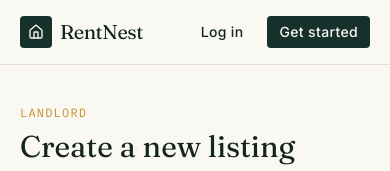
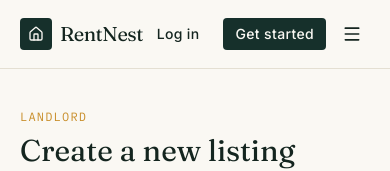
Before and after one commit to aflazur/rentnest-frontend, a Next.js app: page /deshboard/landlord/properties/new in a window 390 px wide. Shown: the top 171 px of the page. Built offline with nearby package versions, Linux system fonts and the light colour scheme; no server answers.

Commit message:
add responsive mobile navigation menu

```diff
--- /dev/null
+++ b/src/components/layout/mobile-nav.tsx
@@ -0,0 +1,44 @@
+"use client";
+
+import { useState } from "react";
+import Link from "next/link";
+import { Menu, X } from "lucide-react";
+import type { SessionUser } from "@/types";
+
+const ROLE_HOME: Record<string, string> = {
+    TENANT: "/dashboard/tenant",
+    LANDLORD: "/dashboard/landlord",
+    ADMIN: "/dashboard/admin",
+};
+
+export function MobileNav({ user }: { user: SessionUser | null }) {
+    const [open, setOpen] = useState(false);
+
+    return (
+        <div className="md:hidden">
+            <button
+                onClick={() => setOpen((v) => !v)}
+                aria-label={open ? "Close menu" : "Open menu"}
+                aria-expanded={open}
+                className="rounded-sm p-2 text-ink hover:bg-paper-dim"
+            >
+                {open ? <X className="h-5 w-5" /> : <Menu className="h-5 w-5" />}
+            </button>
+
+            {open && (
+                <div className="absolute inset-x-0 top-full border-b border-line bg-paper px-5 py-4 shadow-sm">
+                    <nav className="flex flex-col gap-3 text-sm text-ink/80">
+                        <Link href="/properties" onClick={() => setOpen(false)}>
+                            Browse Properties
+                        </Link>
+                        {user && (
+                            <Link href={ROLE_HOME[user.role]} onClick={() => setOpen(false)}>
+                                Dashboard
+                            </Link>
+                        )}
+                    </nav>
+                </div>
+            )}
+        </div>
+    );
+}
--- a/src/components/layout/navbar.tsx
+++ b/src/components/layout/navbar.tsx
@@ -2,6 +2,7 @@ import Link from "next/link";
 import { Home } from "lucide-react";
 import type { SessionUser } from "@/types";
 import { NavAuthArea } from "@/components/layout/nav-auth-area";
+import { MobileNav } from "@/components/layout/mobile-nav";
 
 const ROLE_HOME: Record<string, string> = {
     TENANT: "/dashboard/tenant",
@@ -12,7 +13,7 @@ const ROLE_HOME: Record<string, string> = {
 export function Navbar({ user }: { user: SessionUser | null }) {
     return (
         <header className="sticky top-0 z-40 border-b border-line bg-paper/90 backdrop-blur">
-            <div className="mx-auto flex max-w-6xl items-center justify-between px-5 py-4">
+            <div className="relative mx-auto flex max-w-6xl items-center justify-between px-5 py-4">
                 <Link href="/" className="flex items-center gap-2">
                     <span className="flex h-8 w-8 items-center justify-center rounded-sm bg-pine text-paper">
                         <Home className="h-4 w-4" strokeWidth={2} />
@@ -31,7 +32,10 @@ export function Navbar({ user }: { user: SessionUser | null }) {
                     )}
                 </nav>
 
-                <NavAuthArea user={user} />
+                <div className="flex items-center gap-2">
+                    <NavAuthArea user={user} />
+                    <MobileNav user={user} />
+                </div>
             </div>
         </header>
     );
```
